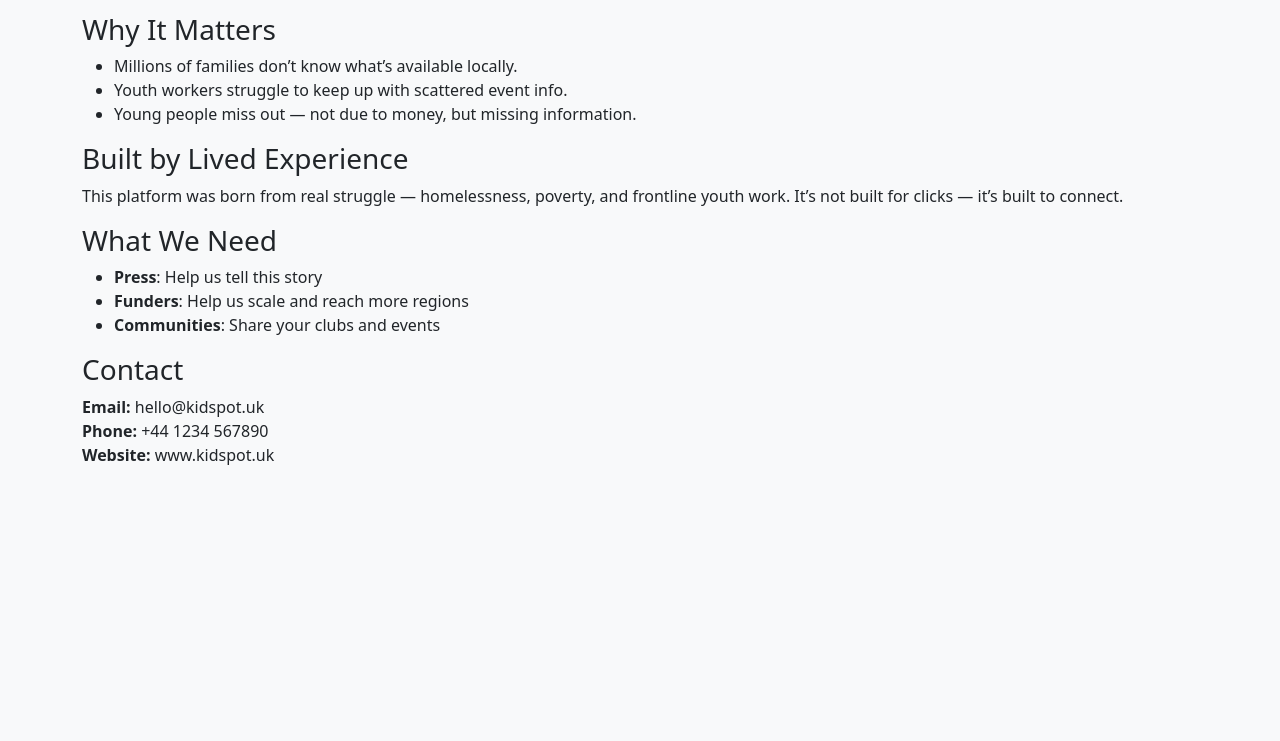
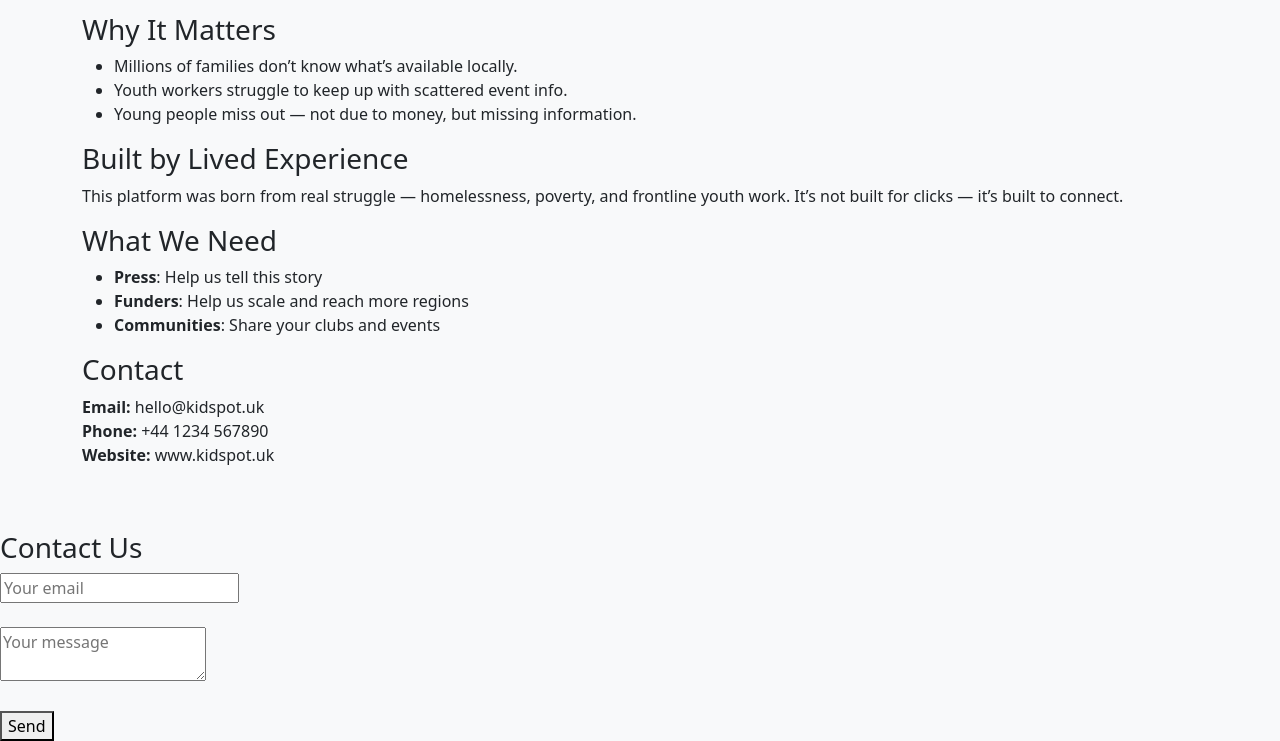
Before and after one commit to Bradleycorbett0/Kidspot, a plain HTML site: page index.html in a window 1280 px wide. Shown: the part 428-1169 px from the top of the page. Before the commit the page ends 959 px from the top, so only its background shows below. Drawn offline with nearby package versions, Linux system fonts and the light colour scheme.

Commit message:
Added contact form

```diff
--- a/index.html
+++ b/index.html
@@ -47,3 +47,9 @@
   </div>
 </body>
 </html>
+<h3>Contact Us</h3>
+<form action="https://formsubmit.co/YOUR_EMAIL_HERE" method="POST">
+  <input type="email" name="email" required placeholder="Your email"><br><br>
+  <textarea name="message" required placeholder="Your message"></textarea><br><br>
+  <button type="submit">Send</button>
+</form>
```
